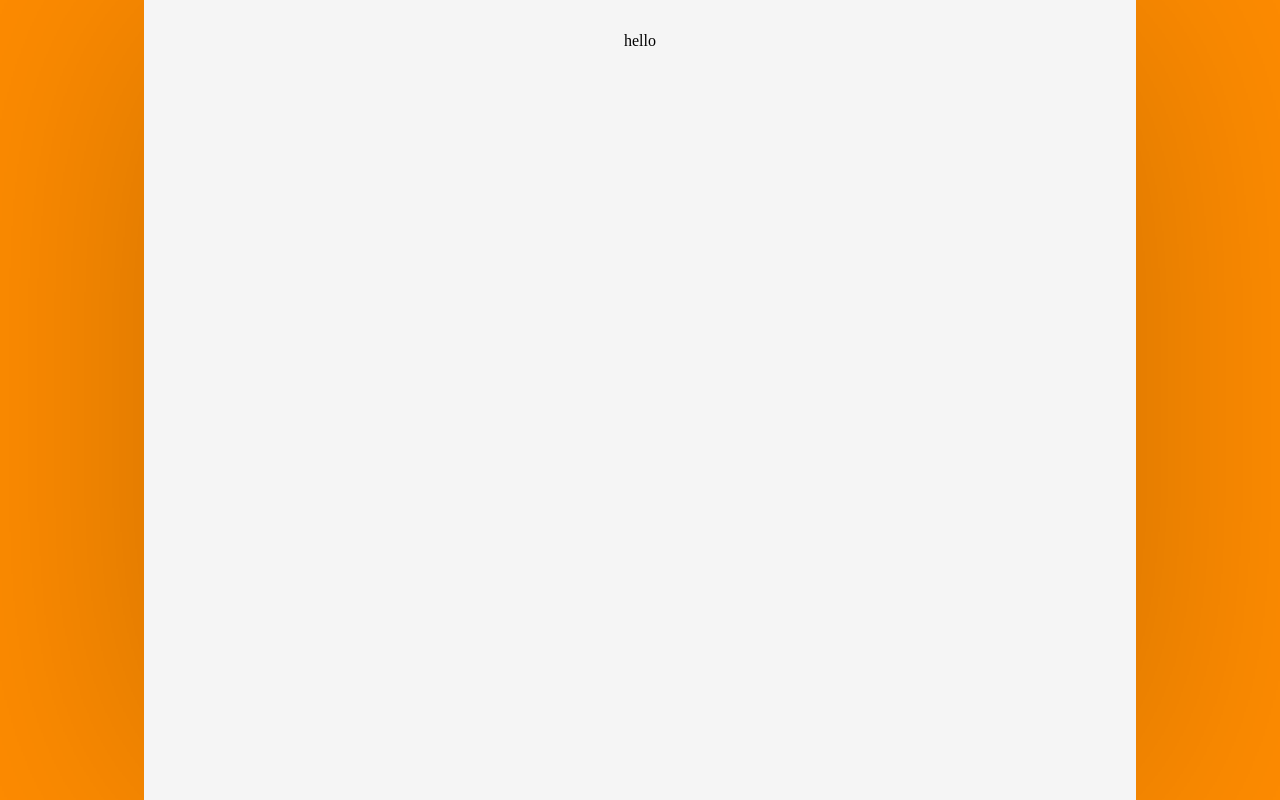
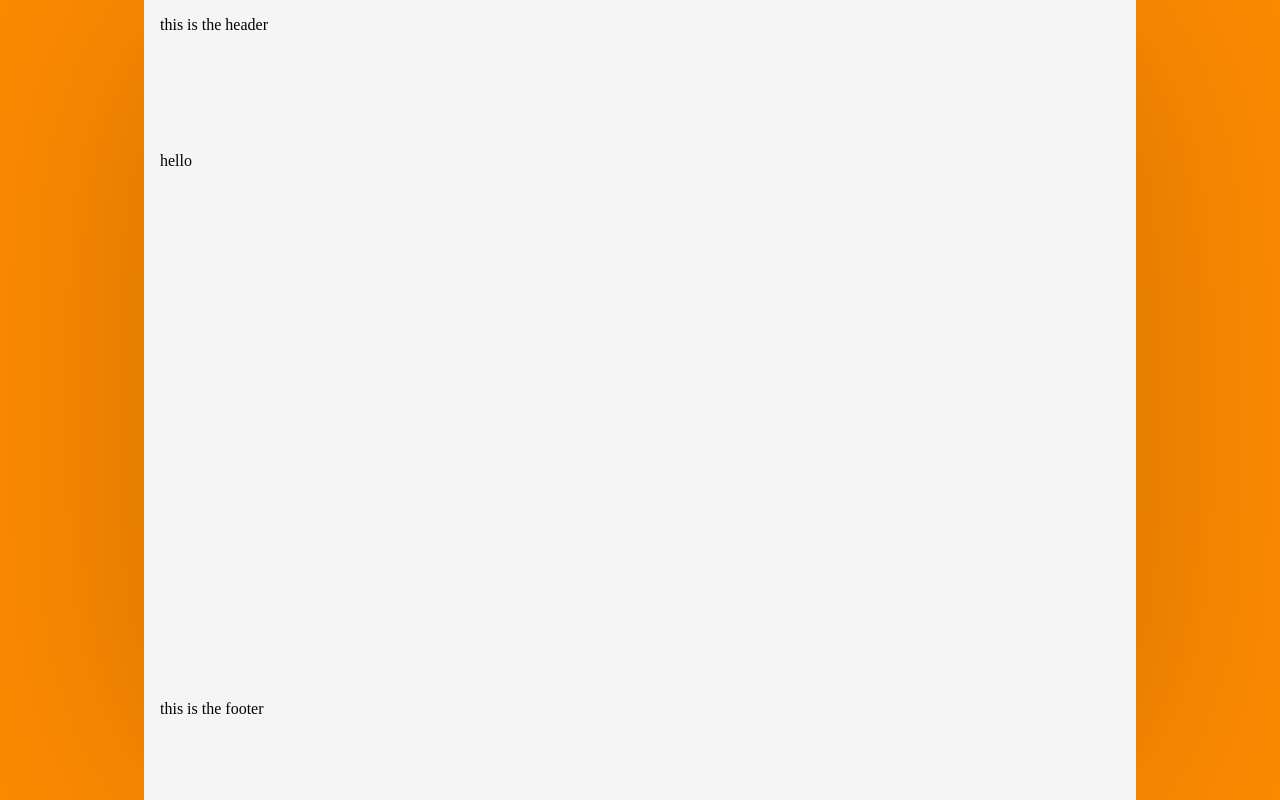
Before and after one commit to Emil-H-Uhlin/pokemon-gallery, a React (Vite) app: page / in a window 1280 px wide. Both pictures are taken after a click on the button "Enter". Built offline with nearby package versions, Linux system fonts and the light colour scheme.

Commit message:
feature: added main header and footer footer and header exist on all pages except landing page - also changed indentation size to 2 spaces

```diff
--- a/src/App.sass
+++ b/src/App.sass
@@ -19,3 +19,20 @@ $app-width: 960px
   background-color: whitesmoke
   box-shadow: 0 0 100vmin rgba(0,0,0, .2)
   display: flex
+
+.page-layout
+  height: 100%
+
+  .main-header
+    height: 120px
+    width: $app-width
+    padding-top: 1em
+
+  .main-footer
+    position: absolute
+    bottom: 0
+    height: 100px
+    width: $app-width
+    padding-top: 1em
+
+  .content
--- a/src/App.tsx
+++ b/src/App.tsx
@@ -2,13 +2,23 @@ import './App.sass'
 import {BrowserRouter as Router, Outlet, Route, Routes} from 'react-router-dom'
 import LandingPage from "./pages/LandingPage";
 import HomePage from "./pages/HomePage";
+import Header from "./components/Header";
+import Footer from "./components/Footer";
 
 const App = () => <div className="App">
   <div className="container">
     <Router>
       <Routes>
-                <Route index path="/" element={<LandingPage />}/>
-                <Route path="/home" element={<HomePage />}/>
+        <Route index path="/" element={<LandingPage/>}/>
+        <Route element={<div className="page-layout">
+          <Header/>
+          <div className="content">
+            <Outlet/>
+          </div>
+          <Footer/>
+        </div>}>
+          <Route path="/home" element={<HomePage/>}/>
+        </Route>
       </Routes>
     </Router>
   </div>
--- /dev/null
+++ b/src/components/Footer.tsx
@@ -0,0 +1,5 @@
+const Footer = () => <div className="main-footer">
+  this is the footer
+</div>
+
+export default Footer
--- /dev/null
+++ b/src/components/Header.tsx
@@ -0,0 +1,5 @@
+const Header = () => <div className="main-header">
+  this is the header
+</div>
+
+export default Header
--- a/src/main.tsx
+++ b/src/main.tsx
@@ -4,6 +4,6 @@ import App from './App'
 
 ReactDOM.createRoot(document.getElementById('root') as HTMLElement).render(
   <React.StrictMode>
-    <App />
+    <App/>
   </React.StrictMode>,
 )
```
Also changed, not shown: src/pages/HomePage.tsx (+3 -4 lines), src/pages/LandingPage.tsx (indentation only), 1 other file (tests, documents, lock files or other folders). Lines whose indentation alone changed are shown as unchanged.
